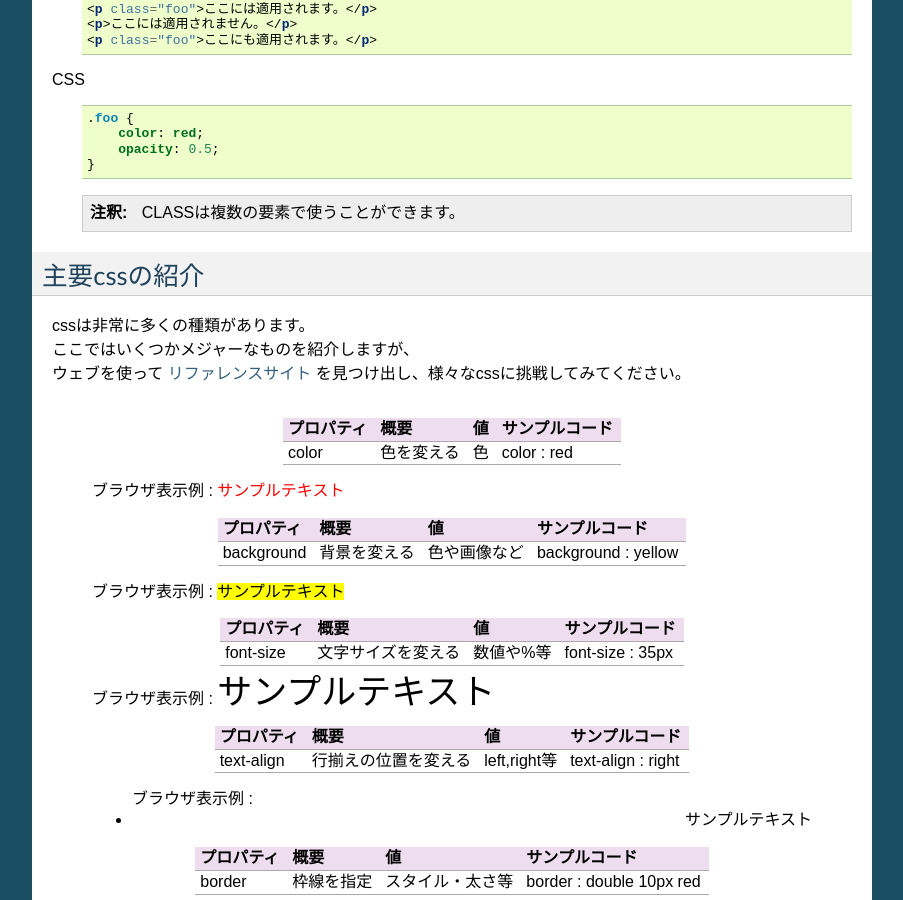
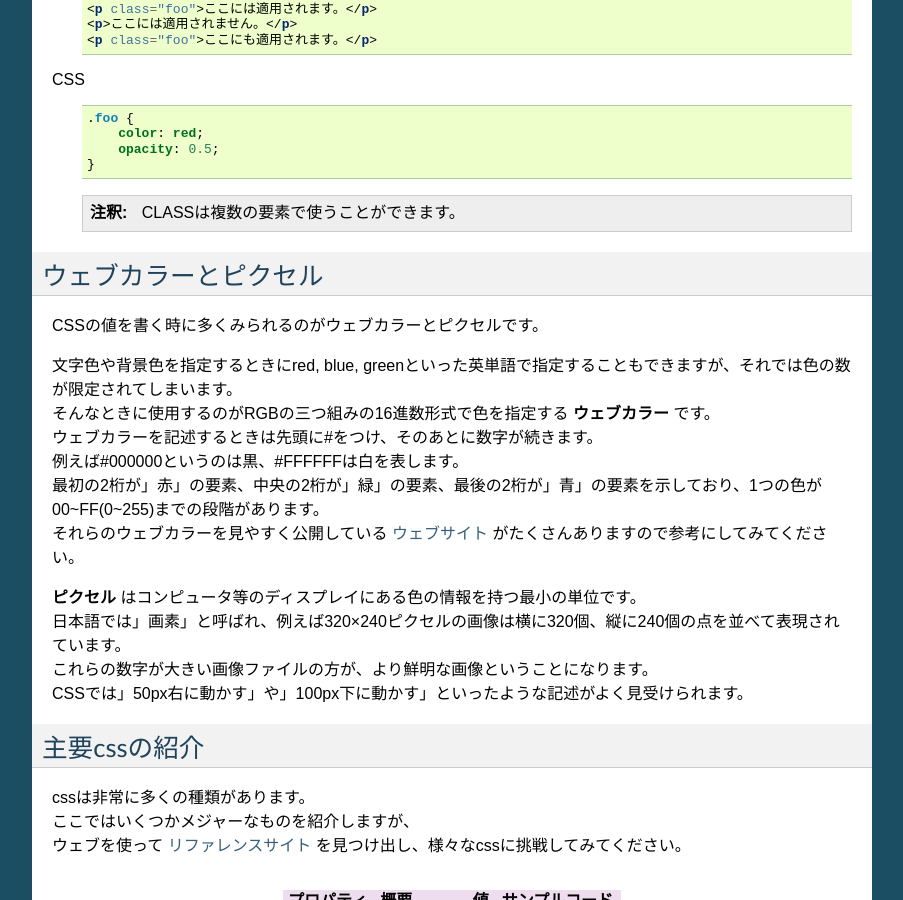
Before and after one commit to uhero-corp/buds, a Sphinx documentation site: the page built from source/5_css.txt, in a window 1280 px wide and 900 px high, scrolled down 3315 px. Shown: the whole window, without its empty margins (198-1101 px from the left). Built offline with Sphinx 7.4.7, drawn with Linux system fonts in a browser that asks for light colours.

Commit message:
ウェブカラーとピクセル

```diff
--- a/source/5_css.txt
+++ b/source/5_css.txt
@@ -210,6 +210,25 @@ CSS
        CLASSは複数の要素で使うことができます。
 
 
+
+ウェブカラーとピクセル
+======================
+
+| CSSの値を書く時に多くみられるのがウェブカラーとピクセルです。
+
+| 文字色や背景色を指定するときにred, blue, greenといった英単語で指定することもできますが、それでは色の数が限定されてしまいます。
+| そんなときに使用するのがRGBの三つ組みの16進数形式で色を指定する **ウェブカラー** です。
+| ウェブカラーを記述するときは先頭に#をつけ、そのあとに数字が続きます。
+| 例えば#000000というのは黒、#FFFFFFは白を表します。
+| 最初の2桁が"赤"の要素、中央の2桁が"緑"の要素、最後の2桁が"青"の要素を示しており、1つの色が00~FF(0~255)までの段階があります。
+| それらのウェブカラーを見やすく公開している `ウェブサイト <http://www.colordic.org>`_ がたくさんありますので参考にしてみてください。
+
+| **ピクセル** はコンピュータ等のディスプレイにある色の情報を持つ最小の単位です。
+| 日本語では"画素"と呼ばれ、例えば320×240ピクセルの画像は横に320個、縦に240個の点を並べて表現されています。
+| これらの数字が大きい画像ファイルの方が、より鮮明な画像ということになります。
+| CSSでは"50px右に動かす"や"100px下に動かす"といったような記述がよく見受けられます。
+
+
 主要cssの紹介
 ================
 | cssは非常に多くの種類があります。
```
